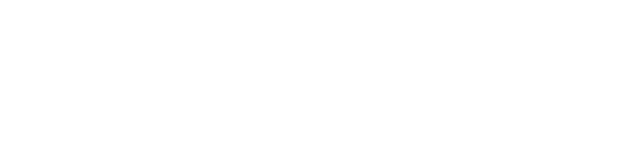
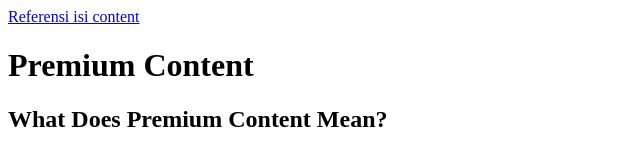
Before and after one commit to muhammadkusuma/belajar-css, a plain HTML site: page index.html in a window 1280 px wide. Shown: the whole page, without its empty margins (0-640 px from the left). Drawn offline with Linux system fonts and the light colour scheme.

Commit message:
Header dan SEO

```diff
--- a/index.html
+++ b/index.html
@@ -7,6 +7,12 @@
     <title>Web by Wira</title>
 </head>
 <body>
+    <a href="https://www.techopedia.com/definition/4904/premium-content">
+    Referensi isi content
+    </a>
+    <h1>Premium Content</h1>
+    <h2>What Does Premium Content Mean?</h2>
+
 
 </body>
 </html>
```
